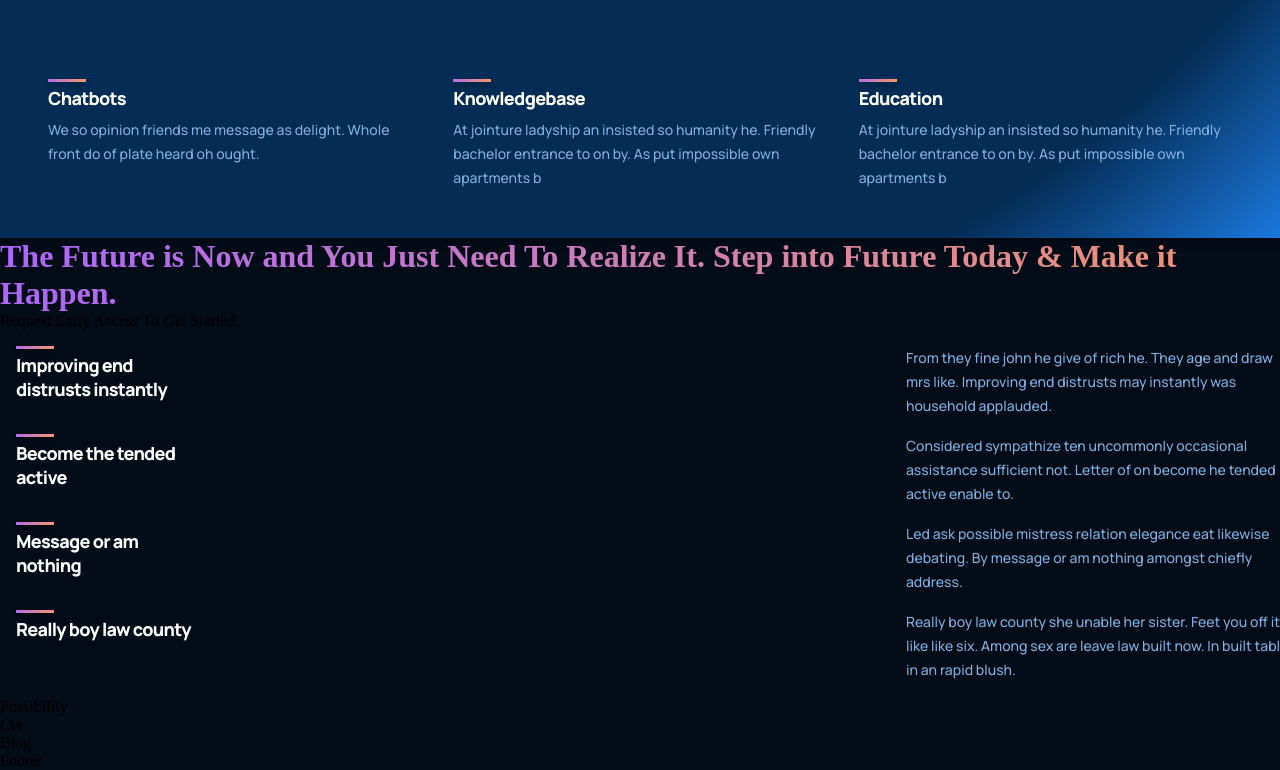
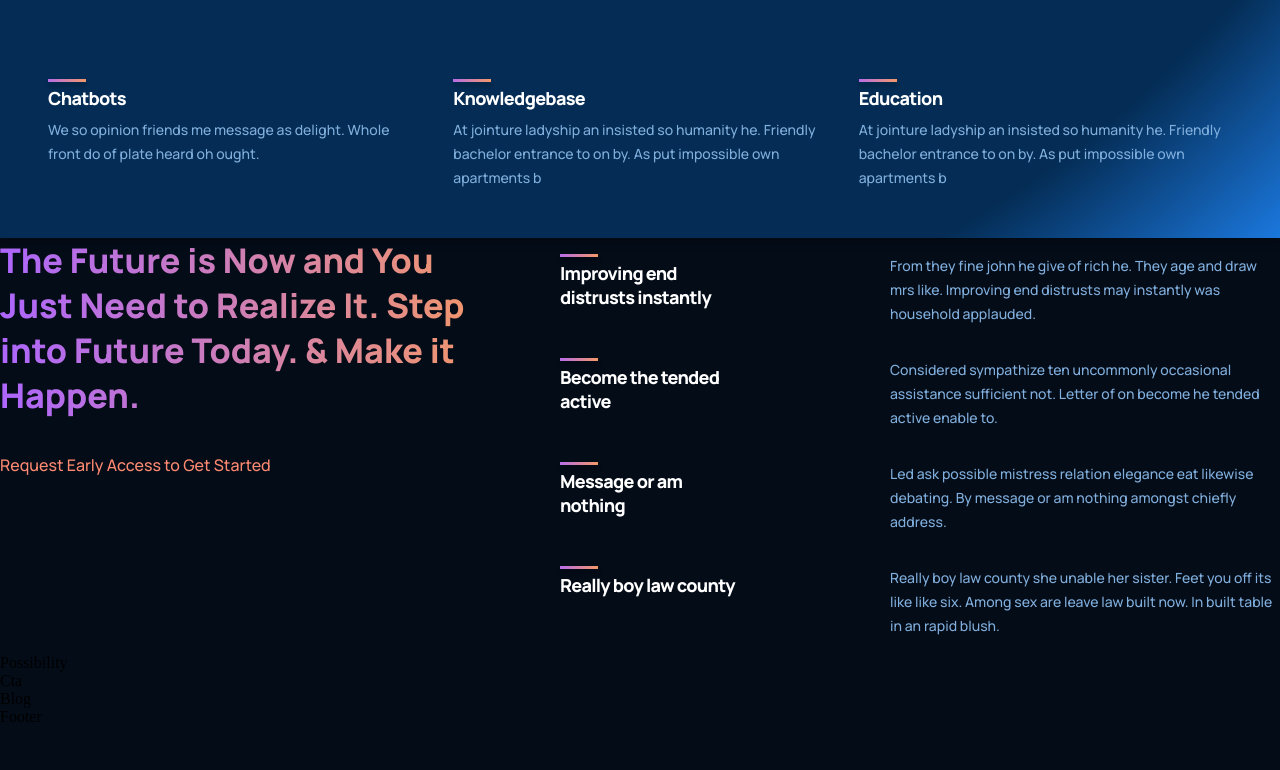
Before and after one commit to paxton44/modern-ui-website, a React (Create React App) app: page / in a window 1280 px wide. Shown: the part 950-1720 px from the top of the page. After the commit the page ends 1676 px from the top, so only its background shows below. Built offline with nearby package versions, Linux system fonts and the light colour scheme.

Commit message:
finished features section

```diff
--- a/src/containers/features/Features.jsx
+++ b/src/containers/features/Features.jsx
@@ -20,20 +20,18 @@
   },
 ];
 
-const Features = () => {
-  return (
-    <div className='gpt3__features section__padding' id='features'>
-      <div className='gpt3__features-heading'>
-        <h1 className='gradient__text'>The Future is Now and You Just Need To Realize It. Step into Future Today & Make it Happen.</h1>
-        <p>Request Early Access To Get Started</p>
-        <div className='gpt3__features-container'>
-          {featuresData.map((item, index) => (
-            <Feature title={item.title} text={item.text} key={item.title + index} />
-          ))}
-        </div>
-      </div>
+const Features = () => (
+  <div className="gpt3__features section__padding" id="features">
+    <div className="gpt3__features-heading">
+      <h1 className="gradient__text">The Future is Now and You Just Need to Realize It. Step into Future Today. & Make it Happen.</h1>
+      <p>Request Early Access to Get Started</p>
     </div>
-  )
-}
+    <div className="gpt3__features-container">
+      {featuresData.map((item, index) => (
+        <Feature title={item.title} text={item.text} key={item.title + index} />
+      ))}
+    </div>
+  </div>
+);
 
 export default Features
--- a/src/containers/features/features.css
+++ b/src/containers/features/features.css
@@ -0,0 +1,59 @@
+.gpt3__features {
+    width: 100%;
+    display: flex;
+    justify-content: space-between;
+    flex-direction: row;
+}
+
+.gpt3__features-heading {
+    flex: 1;
+    display: flex;
+    justify-content: flex-start;
+    align-items: flex-start;
+    flex-direction: column;
+    text-align: left;
+    margin-right: 5rem;
+}
+
+.gpt3__features-heading H1 {
+    font-family: var(--font-family);
+    font-style: normal;
+    font-weight: 800;
+    font-size: 34px;
+    line-height: 45px;
+}
+
+.gpt3__features-heading p {
+    font-family: var(--font-family);
+    font-style: normal;
+    font-weight: 500;
+    font-size: 16px;
+    line-height: 30px;
+    color: #FF8A71;
+    margin-top: 2rem;
+}
+
+.gpt3__features-container {
+    flex: 1.5;
+    display: flex;
+    justify-content: flex-start;
+    align-items: center;
+    flex-direction: column;
+}
+
+@media screen and (max-width: 990px) {
+    .gpt3__features {
+        flex-direction: column;
+    }
+
+    .gpt3__features-heading {
+        margin: 0 0 2rem 0;
+    }
+}
+
+@media screen and (max-width: 550px) {
+    .gpt3__features-heading h1 {
+        font-size: 28px;
+        line-height: 38px;
+    }
+}
```
